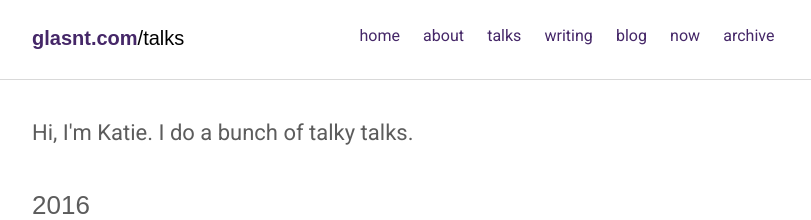
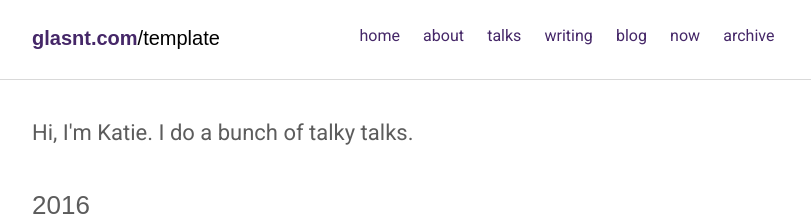
Before and after one commit to glasnt/myrtle, a Jekyll site: the page built from index.html, in a window 1280 px wide. Shown: the top 220 px of the page, without its empty margins (232-1043 px from the left). Built offline with Jekyll 4.4.1, drawn with Linux system fonts in a browser that asks for light colours.

```diff
--- a/_config.yml
+++ b/_config.yml
@@ -6,15 +6,14 @@
 # remote_theme: glasnt/myrtle@thinkspace
 # repository: glasnt/repo_name
 description       : "in which glasnt does the things"    # EDIT
-baseurl           : "/talks"                             # EDIT
+baseurl           : "/template"                             # EDIT
 
 title_left         : "glasnt.com"
 url                : "https://glasnt.com"
-cover              : "" # image uri like logo/cover image for site seo
 google_analytics   : G-265B4NHGG0
 twitter_username   : "glasnt"
 postshare_enabled  : true
-
+cardfolder: "/assets/cards"
 permalink          : /:title/
 markdown           : kramdown
 highlighter        : rouge
--- a/_includes/head.html
+++ b/_includes/head.html
@@ -51,15 +51,16 @@
 
   {% assign page_image = '' %}
   {% capture page_image %}
+      {% if site.cardfolder %}{{site.url}}{{site.baseurl}}{{site.cardfolder}}{{page.id}}.png
+      {% else %}
       {% if page.cover %}
           {{ page.cover | prepend: site.baseurl | prepend: site.url }}
       {% else %}
           {{ site.cover | prepend: site.baseurl | prepend: site.url }}
       {% endif %}
-      {% if site.cardfolder %}{{site.url}}{{site.baseurl}}{{site.cardfolder}}{{page.id}}.png{% endif %}
+      {% endif %}
   {% endcapture %}
   {% capture page_image %}{{ page_image | strip | rstrip | lstrip | escape | strip_newlines }}{% endcapture %}
-
   <!-- Social: Facebook / Open Graph -->
 {% if page.id %}
   <meta property="og:type" content="article">
```
